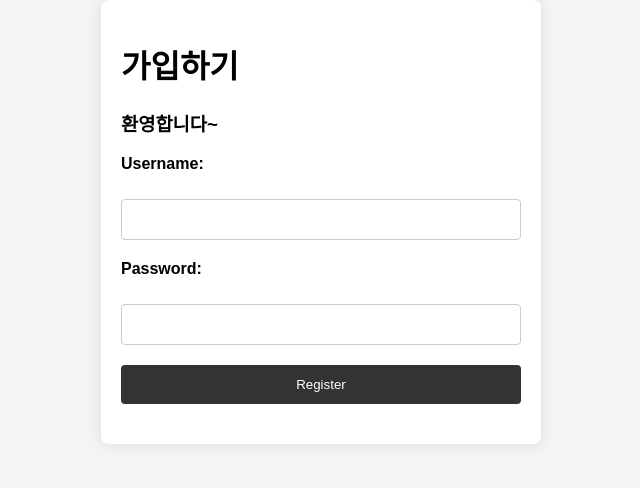
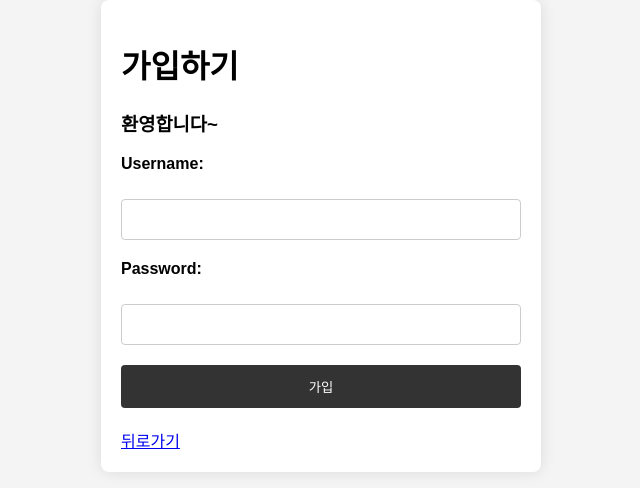
Before and after one commit to agamtt/php_homepage, a PHP site: page /5_register/register.php in a window 1280 px wide. Shown: the top 488 px of the page, without its empty margins (319-959 px from the left). Run offline with PHP 8.4, Linux system fonts and the light colour scheme; data comes from the database, SQL or seed files in the repository; both versions use the stored data as it was after the commit.

Commit message:
register chapter done

```diff
--- a/5_register/register.php
+++ b/5_register/register.php
@@ -131,7 +131,9 @@ $db->close();
         <label for="password">Password:</label><br>
         <input type="password" id="password" name="password" required><br>
 
-        <input type="submit" value="Register">
+        <input type="submit" value="가입">
+        <a href="index.php" class="button">뒤로가기</a>
+
     </form>
 </body>
 </html>
```
Also changed, not shown: 5_register/index.php (+6 -1 lines), 5_register/cat_homepage.db.
